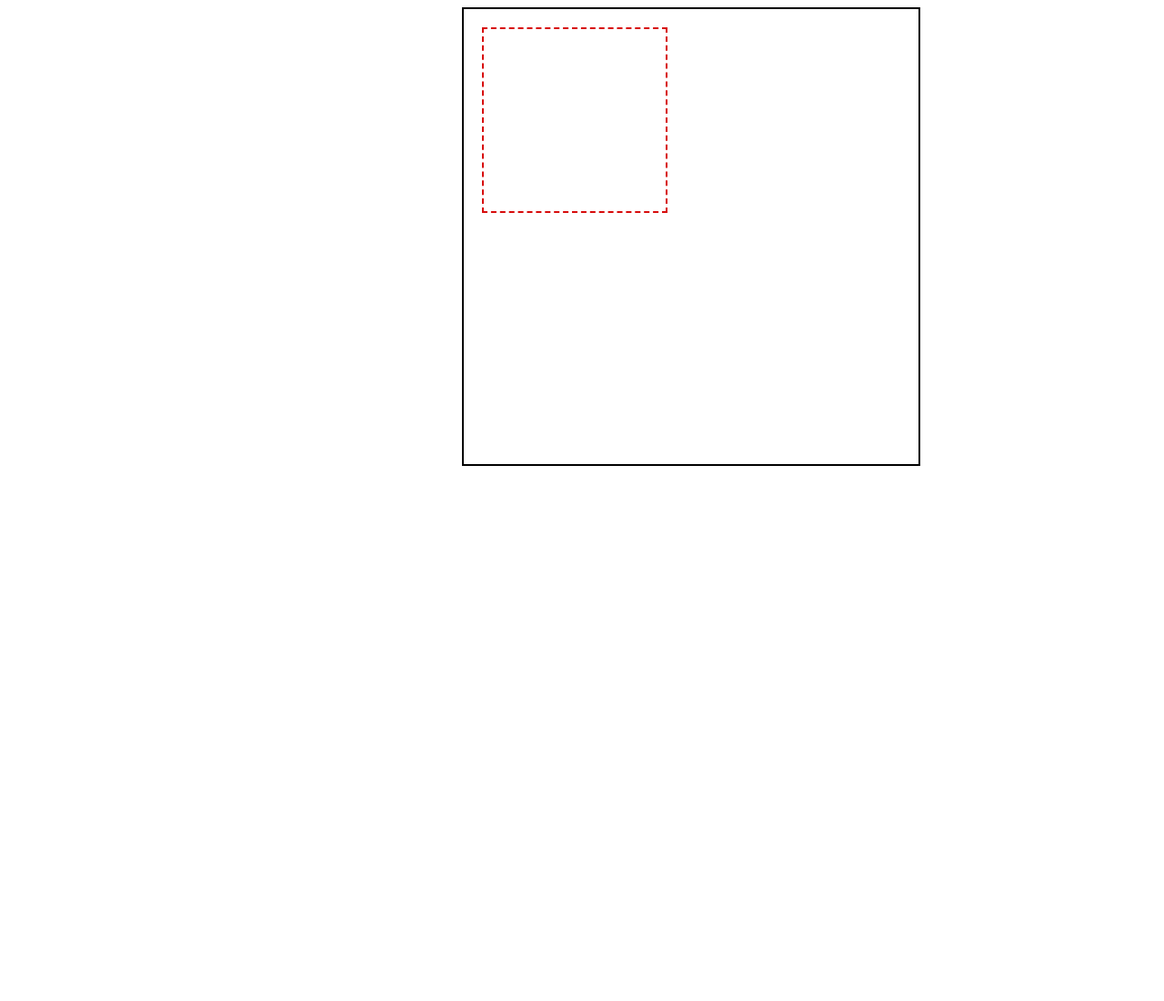
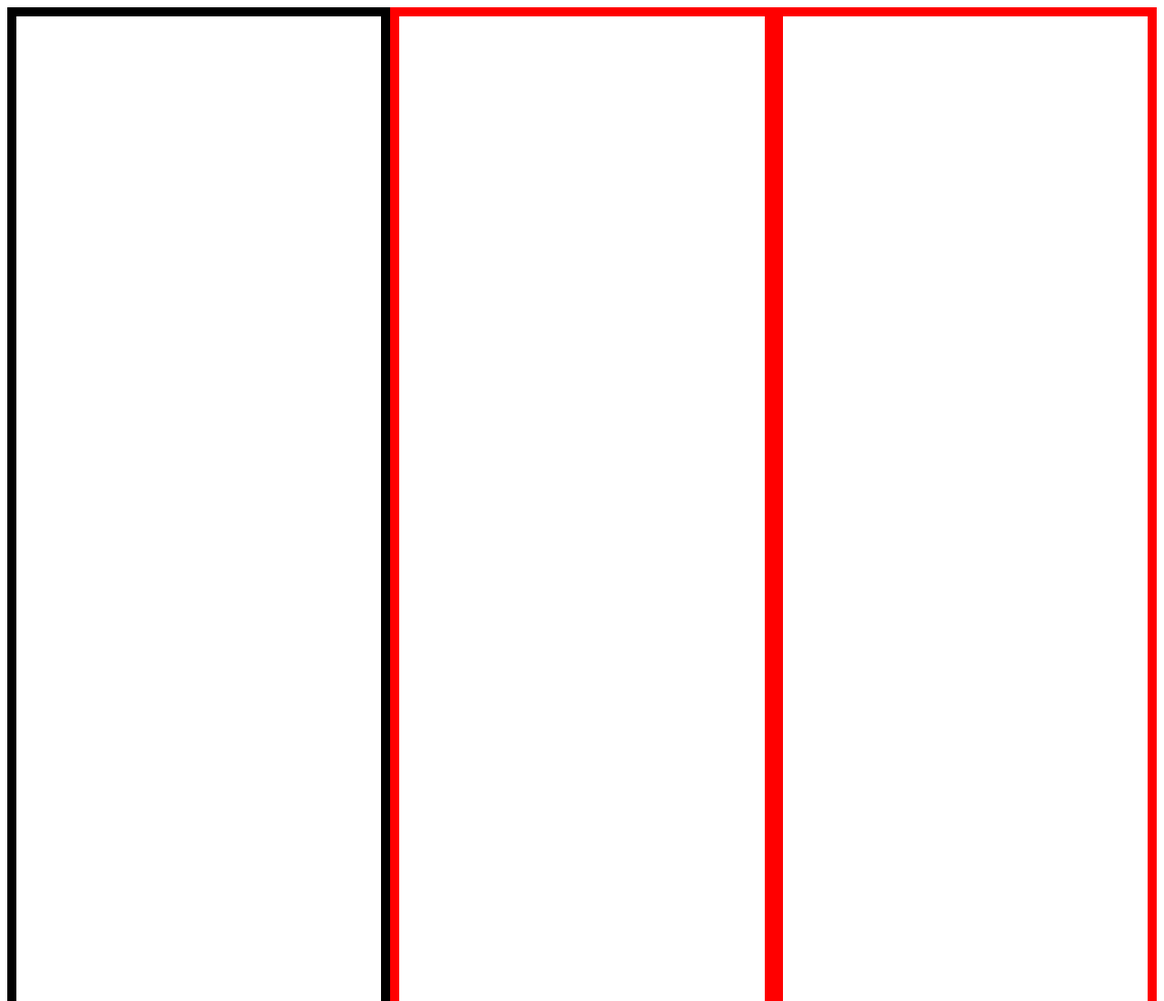
Before and after one commit to gr8cj/cybro, a plain HTML site: page HTML/index.html in a window 1280 px wide. Shown: the top 1100 px of the page at 91% size. Before the commit the page ends 800 px from the top, so only its background shows below. Drawn offline with Linux system fonts and the light colour scheme.

Commit message:
some question in html

```diff
--- a/HTML/index.html
+++ b/HTML/index.html
@@ -4,7 +4,7 @@
     <meta charset="UTF-8">
     <meta name="viewport" content="width=device-width, initial-scale=1.0">
     <title>Document</title>
-    <link rel="stylesheet" href="../style/style.css">
+    <link rel="stylesheet" href="../style/cjs.css">
 </head>
 <body>
     <!-- <div class="me">
@@ -12,9 +12,11 @@
         <p id="me">hii</p>
         <p id="p">mee</p>
     </div> -->
-    <div class="box">
-        <div class="boc2"></div>
-    </div>
+    <div id="maindiv">
+    <div class="box"> </div>
+    <div class="box2"></div>
+    <div class="box2"></div>
+</div>
 </body>
 </html>
 <!-- #p{
--- /dev/null
+++ b/style/cjs.css
@@ -0,0 +1,18 @@
+.box{
+    height: 2200px;
+    border: 10px solid black;
+    width: 2200px;
+}
+.box2{
+    height: 2200px;
+    width: 2200px;
+    border: 10px solid red;
+}
+#maindiv{
+    display: flex;
+    /* display: none; */
+    /* justify-content:space-around; */
+    /* gap: 200px; */
+    align-items:center;
+
+}
--- a/style/style.css
+++ /dev/null
@@ -1,16 +0,0 @@
-.box{
-    border: 2px solid black;
-    height: 500px;
-    width: 500px;
-    margin-left: 500px;
-    /* padding: 29px; */
-}
-.boc2{
-    border: 2px dashed rgb(215, 11, 11);
-    align-items: center;
-    height: 200px;
-    width: 200px;
-    /* padding-left: 50px; */
-        margin-left: 20px;
-        margin-top: 20px;
-}
```
